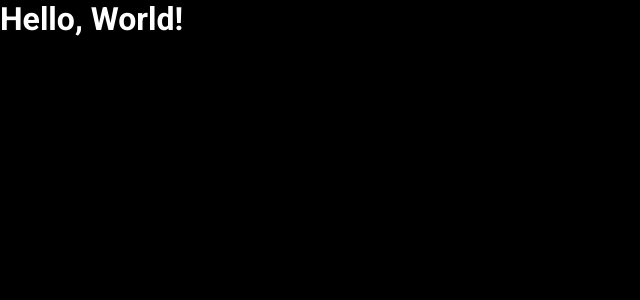
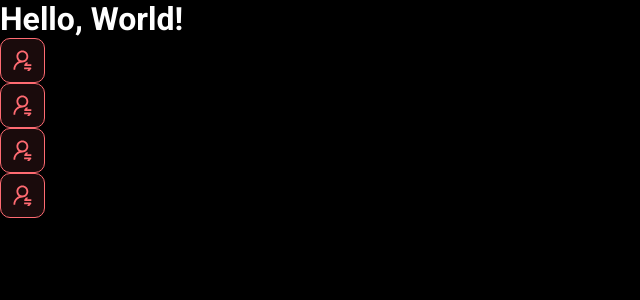
Before and after one commit to SamuelAntonio/GYMeta, a React (Vite) app in the folder frontend/: page / in a window 1280 px wide. Shown: the top 300 px of the page, without its empty margins (0-640 px from the left). Built offline with nearby package versions, Linux system fonts and the light colour scheme.

Commit message:
First component

```diff
--- a/frontend/src/App.tsx
+++ b/frontend/src/App.tsx
@@ -1,6 +1,14 @@
+import NotificationButton from "./components/NotificationButton"
+
 function App() {
-  return(
-    <h1>Hello, World!</h1>
+  return (
+    <>
+      <h1>Hello, World!</h1>
+      <NotificationButton />
+      <NotificationButton />
+      <NotificationButton />
+      <NotificationButton />
+    </>
   )
 }
 
--- /dev/null
+++ b/frontend/src/components/NotificationButton/index.tsx
@@ -0,0 +1,13 @@
+import icon from '../../assets/img/notification-icon.svg'
+
+import './styles.css'
+
+function NotificationButton() {
+    return(
+        <div className="dsmeta-red-btn">
+        <img src={icon} alt="Notificar" />
+     </div>
+    )
+  }
+
+  export default NotificationButton
--- /dev/null
+++ b/frontend/src/components/NotificationButton/styles.css
@@ -0,0 +1,15 @@
+.dsmeta-red-btn {
+    height: 45px;
+    width: 45px;
+    background: rgba(255, 107, 114, 0.102);
+    border: 1px solid #ff6b72;
+    border-radius: 10px;
+    display: flex;
+    align-items: center;
+    justify-content: center;
+    cursor: pointer;
+}
+
+.dsmeta-red-btn img {
+    width: 19px;
+}
--- a/frontend/src/index.css
+++ b/frontend/src/index.css
@@ -118,22 +118,6 @@
     justify-content: center;
 }
 
-.dsmeta-red-btn {
-    height: 45px;
-    width: 45px;
-    background: rgba(255, 107, 114, 0.102);
-    border: 1px solid #ff6b72;
-    border-radius: 10px;
-    display: flex;
-    align-items: center;
-    justify-content: center;
-    cursor: pointer;
-}
-
-.dsmeta-red-btn img {
-    width: 19px;
-}
-
 .show576 {
     display: none;
 }
```
Also changed, not shown: frontend/src/assets/img/logo.svg (added), frontend/src/assets/img/notification-icon.svg (added).
